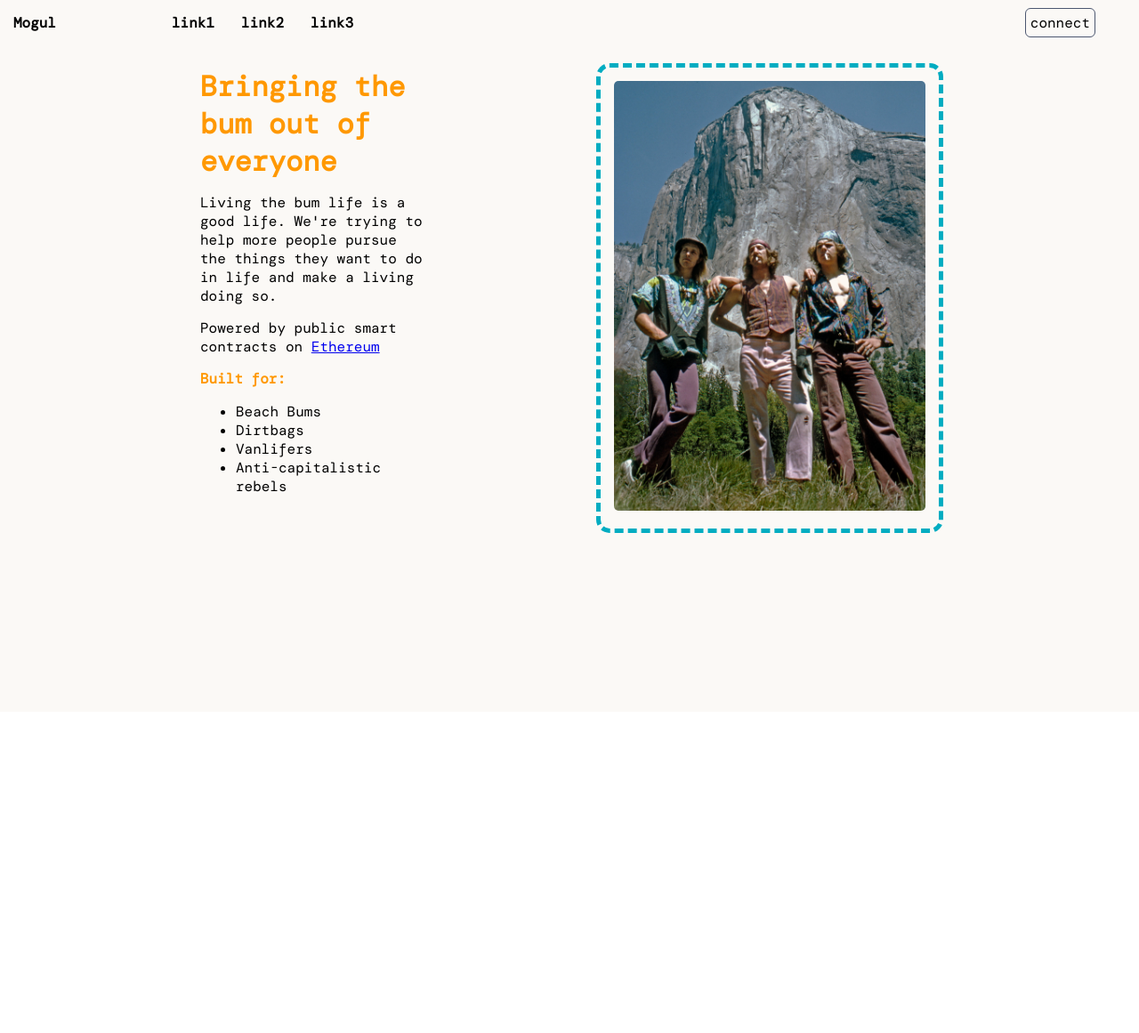
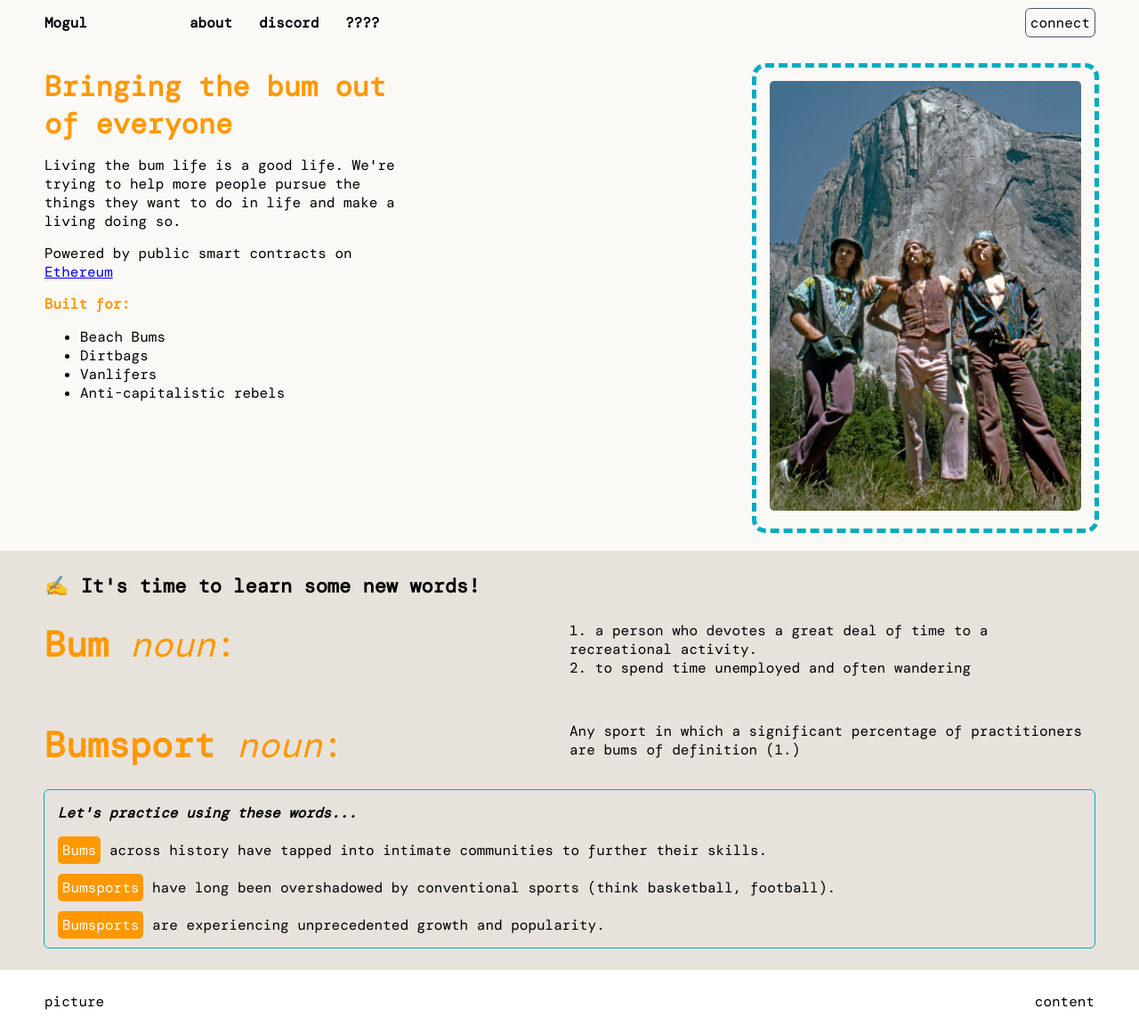
Before and after one commit to mogul-run/mogul, a React (Create React App) app in the folder frontend/: page / in a window 1280 px wide. Shown: the whole page at 89% size. Before the commit the page ends 800 px from the top, so only its background shows below. Built offline with nearby package versions, Linux system fonts and the light colour scheme.

Commit message:
add second panel

```diff
--- a/frontend/src/pages/homepage.css
+++ b/frontend/src/pages/homepage.css
@@ -5,19 +5,19 @@
 
 .logo {
     font-weight: 1000;
-    margin: 15px;
+    margin: 15px 0px;
     cursor: pointer;
 }
 
 .navbar {
-    width: 100vw;
     display: flex;
     flex-direction: row;
+    margin: 0px 50px;
 }
 
 .navbuttons{
     font-weight: bold;
-    width: 100vw;
+    width: 100%;
     margin-left: 100px;
     display: flex;
     flex-direction: row;
@@ -35,7 +35,7 @@
 .connect {
     cursor: pointer;
     outline: 0.5px solid #4c5770;
-    margin: 10px 50px;
+    margin: 10px 0px;
     padding: 5px;
     border-radius: 5px;
     font-weight: 100;
@@ -52,20 +52,41 @@
 
 .content {
     flex-grow: 1;
-    padding: 25px;
 }
 
 .content-container {
     display: flex;
-    flex-direction: row;
-    justify-content: space-evenly;
+    justify-content: space-between;
+    padding: 25px 50px;
+}
+
+.definition-header {
+    font-size: 22px;
+    font-weight: bold;
+}
+
+.definition-container {
+    margin: 25px 0px;
+    display: flex;
+    justify-content: space-between;
+}
+
+.dos {
+    background-color: #e7e3dc;
+    flex-direction: column;
+}
+
+.blurb {
+    outline: 1px solid #00acc1;
+    padding: 15px;
+    border-radius: 5px;
 }
 
 .content-left {
-    max-width: 250px;
+    max-width: 35%;
 }
 .content-right{
-    max-width: 450px;
+    max-width: 50%;
 }
 
 .stonemasters-wrap {
@@ -79,13 +100,39 @@
     border-radius: 5px;
 }
 
-
 .content-header {
     color: #ff9800;
     font-weight: 1000;
     font-size: 32px;
+    text-overflow: wrap;
+}
+
+.header-block {
     margin-bottom: 15px;
+}
+
+.content-subheader {
+    color: #ff9800;
+    font-weight: 1000;
+    font-size: 20px;
     text-overflow: wrap;
+}
+
+.highlight {
+    background-color:  #ff9800;
+    color: white;
+    border-radius: 5px;
+    padding: 5px;
+}
+
+.definition {
+    color: black;
+}
+
+.definition-word {
+    text-align: left;
+    color: #ff9800;
+    font-size: 40px;
 }
 
 .content-block {
--- a/frontend/src/pages/homepage.tsx
+++ b/frontend/src/pages/homepage.tsx
@@ -8,32 +8,35 @@ function HomePage() {
                 <div className="logo">Mogul</div>
                 <div className="navbuttons">
                     <div className="navlinks">
-                        <div className="navlink">link1</div>
-                        <div className="navlink">link2</div>
-                        <div className="navlink">link3</div>
+                        <div className="navlink">about</div>
+                        <div className="navlink">discord</div>
+                        <div className="navlink">????</div>
                     </div>
                     <div className="connect">connect</div>
                 </div>
             </div>
             <div className="content">
-                <HomePageContent />
+                <ContentUno />
+                <ContentDos />
+                <ContentTres />
             </div>
         </div>
     );
 }
 
-function HomePageContent() {
+function ContentUno() {
     return (
         <div className="content-container">
             <div className="content-left">
                 {" "}
-                <div className="content-header">
+                <div className="content-header header-block">
                     Bringing the bum out of everyone
                 </div>
                 <div className="content-desc">
                     <div className="content-block">
-                        Living the bum life is a good life. We're trying to help more people
-                        pursue the things they want to do in life and make a living doing so.
+                        Living the bum life is a good life. We're trying to help
+                        more people pursue the things they want to do in life
+                        and make a living doing so.
                     </div>
                     <div className="content-block">
                         Powered by public smart contracts on{" "}
@@ -60,4 +63,73 @@ function HomePageContent() {
     );
 }
 
+// this block will provide basic content of what the platform will stand for
+function ContentDos() {
+    return (
+        <div className="content-container dos">
+            <div className="definition-header">
+                ✍️ It's time to learn some new words!
+            </div>
+            <div className="definition-container">
+                <div className="content-left">
+                    <div className="definition-word">
+                        <b> Bum </b> <i> noun</i>:
+                    </div>
+                </div>
+                <div className="content-right">
+                    <span className="definition">
+                        1. a person who devotes a great deal of time to a
+                        recreational activity.
+                        <br />
+                        2. to spend time unemployed and often wandering
+                    </span>
+                </div>
+            </div>
+            <div className="definition-container">
+                <div className="content-left">
+                    <div className="definition-word">
+                        <b> Bumsport </b> <i> noun</i>:
+                    </div>
+                </div>
+                <div className="content-right">
+                    <span className="definition">
+                        Any sport in which a significant percentage of
+                        practitioners are bums of definition (1.)
+                    </span>
+                </div>
+            </div>
+            <div>
+                <div className="blurb">
+                    <div>
+                        <i>
+                            {" "}
+                            <b> Let's practice using these words... </b>{" "}
+                        </i>
+                        <br />
+                        <br />
+                    </div>
+                    <span className="highlight">Bums</span> across history have tapped into intimate communities to further their skills.
+                    <br />
+                    <br />
+                    <span className="highlight">Bumsports</span> have long been
+                    overshadowed by conventional sports (think
+                    basketball, football).
+                    <br />
+                    <br />
+                    <span className="highlight">Bumsports</span> are experiencing unprecedented growth and popularity.
+                </div>
+            </div>
+        </div>
+    );
+}
+
+function ContentTres() {
+    return (
+        <div className="content-container">
+            <div className="content-left">picture</div>
+            <div className="content-right">content</div>
+        </div>
+    );
+}
+
 export default HomePage;
```
